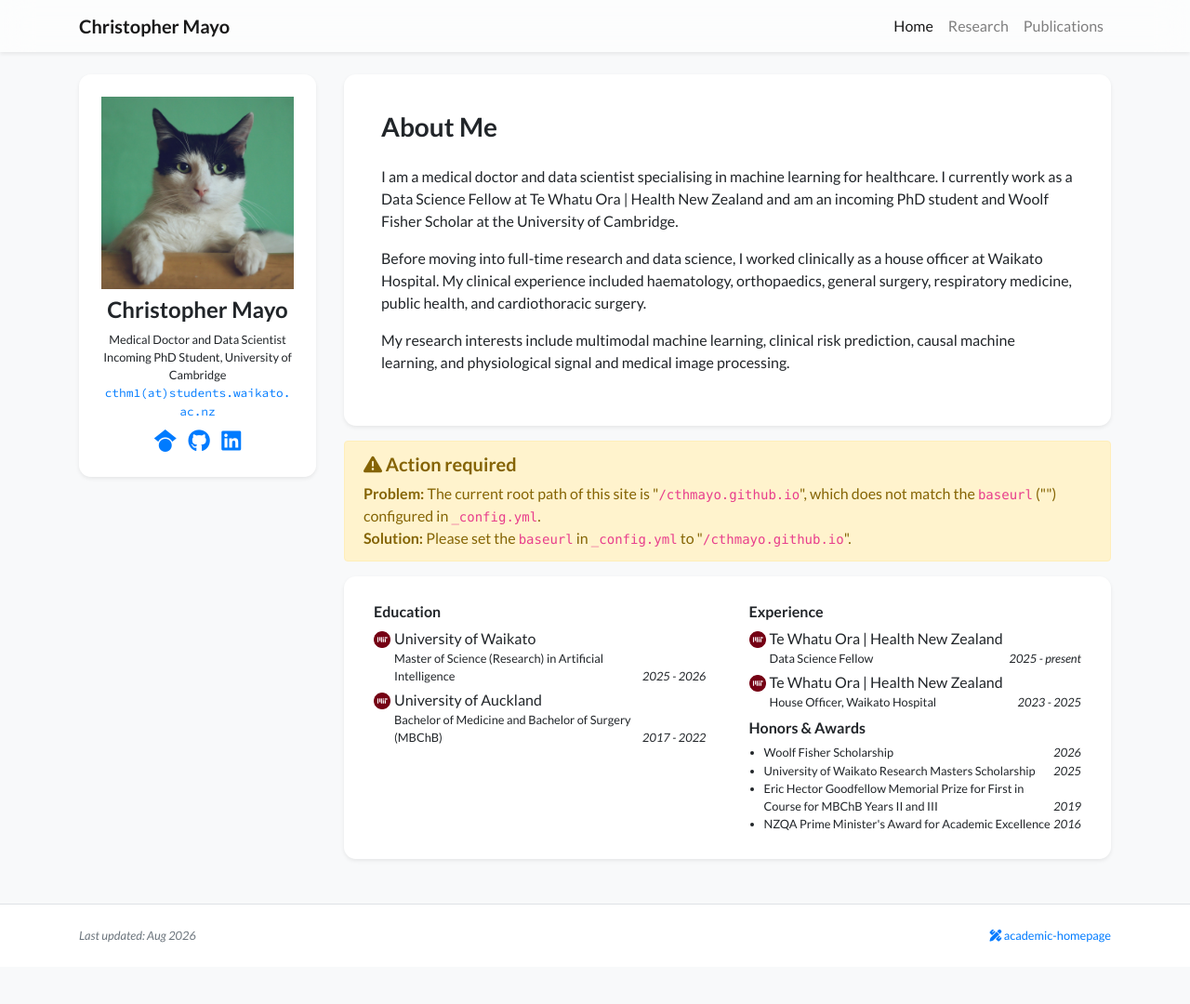
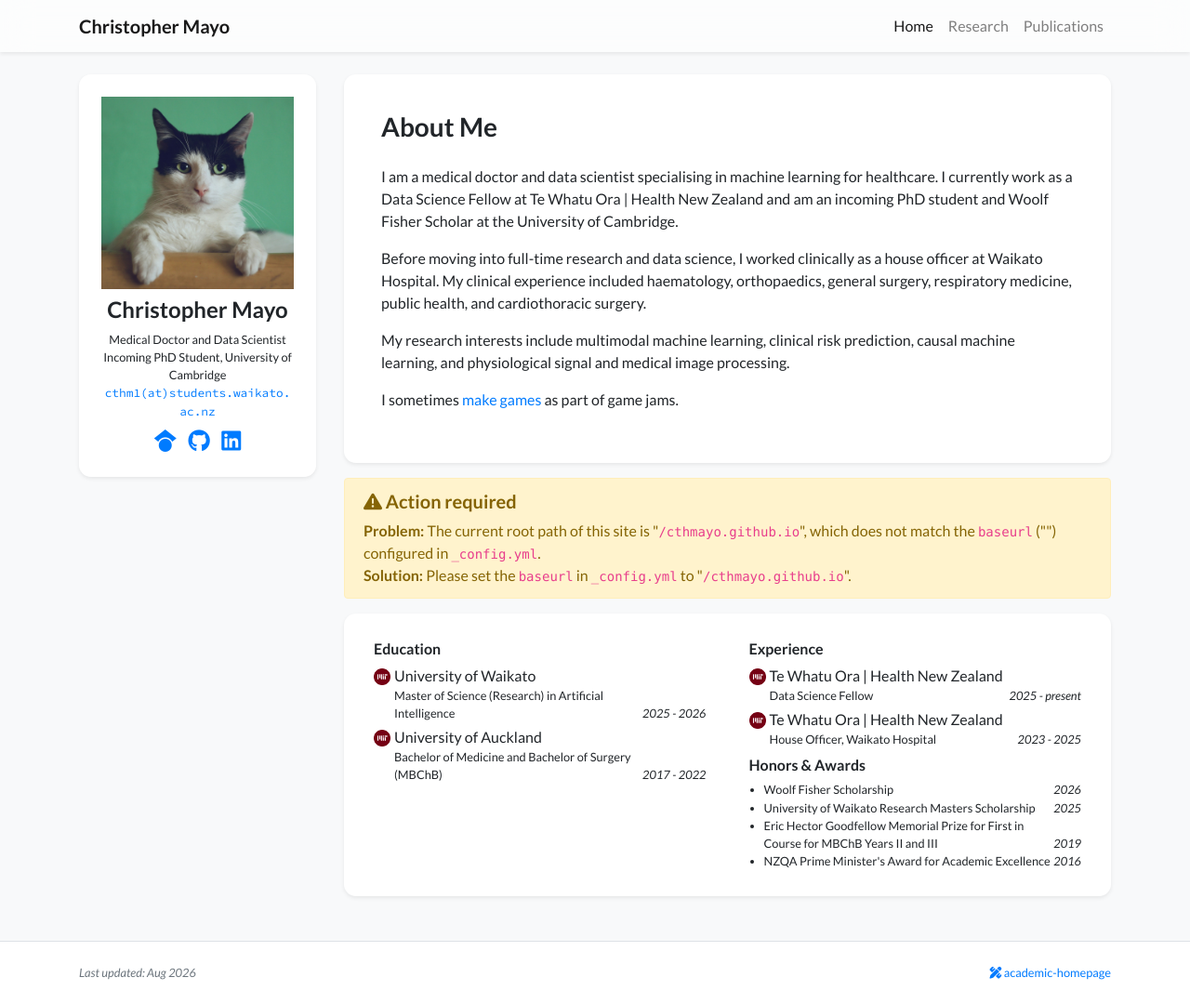
Before and after one commit to cthmayo/cthmayo.github.io, a Jekyll site: the page built from index.html, in a window 1280 px wide and 1080 px high. Shown: the whole window at 93% size. Built offline with Jekyll 4.4.1, drawn with Linux system fonts in a browser that asks for light colours; nearby versions of some CDN libraries; a style sheet for code colours, icons or effects is not loaded.

Commit message:
Update profile.yml

```diff
--- a/_data/profile.yml
+++ b/_data/profile.yml
@@ -33,6 +33,9 @@ short_bio: >-
     My research interests include multimodal machine learning, clinical risk
     prediction, causal machine learning, and physiological signal and medical
     image processing.
+  </p>
+  <p>
+    I sometimes <a href="https://greavierge.itch.io/">make games</a> as part of game jams.
   </p>
 
 portrait_url: /assets/images/photos/portrait.jpg
```
